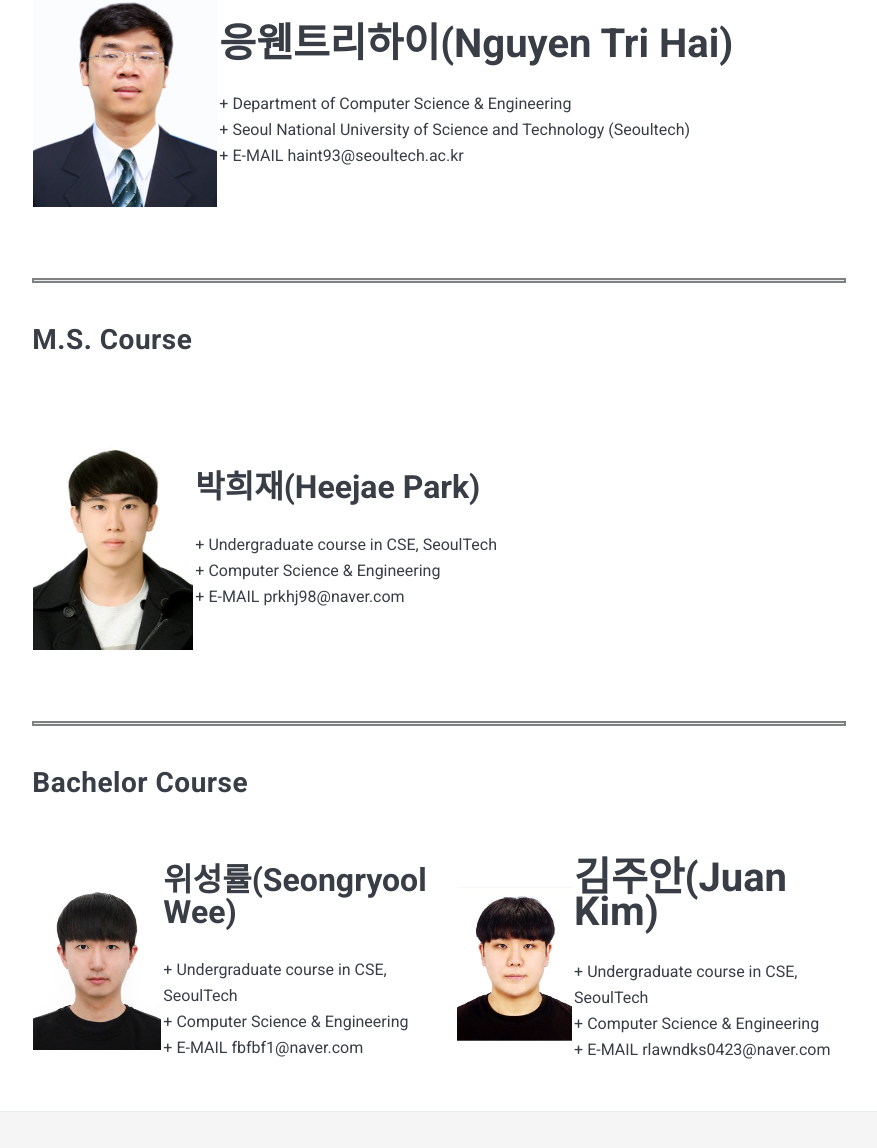
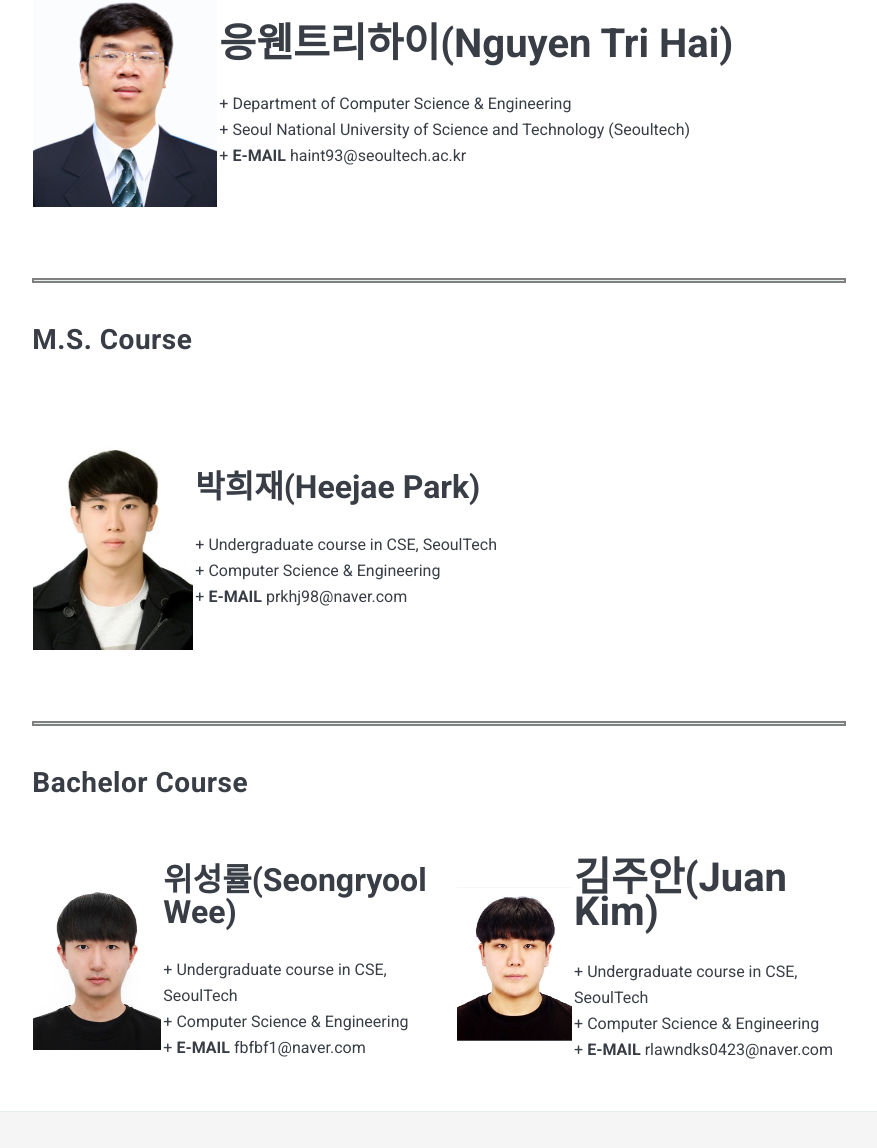
Before and after one commit to icelab-2020/HeeJaeMon123.github.io, a Jekyll site: the page built from _pages/01_members.md, in a window 1280 px wide. Shown: the part 950-2098 px from the top of the page, without its empty margins (201-1078 px from the left). Built offline with Jekyll 4.4.1, drawn with Linux system fonts in a browser that asks for light colours; nearby versions of some CDN libraries.

Commit message:
Update 01_members.md

```diff
--- a/_pages/01_members.md
+++ b/_pages/01_members.md
@@ -18,7 +18,7 @@
 
 |    |  <img width=400/>  |
 |:---|:---|
-| ![iot]({{site.baseurl}}/images/tri.png){: width="184" height="248"} | <b><span style="font-size:250%">응웬트리하이(Nguyen Tri Hai)</span></b><br><br> + Department of Computer Science & Engineering   <br> + Seoul National University of Science and Technology (Seoultech)  <br> + E-MAIL   haint93@seoultech.ac.kr |
+| ![iot]({{site.baseurl}}/images/tri.png){: width="184" height="248"} | <b><span style="font-size:250%">응웬트리하이(Nguyen Tri Hai)</span></b><br><br> + Department of Computer Science & Engineering   <br> + Seoul National University of Science and Technology (Seoultech)  <br> + **E-MAIL**   haint93@seoultech.ac.kr |
 
 <hr style="border:2px solid gray">
 
@@ -26,7 +26,7 @@
 
 |    |    |
 |:---|:---|
-| ![iot]({{site.baseurl}}/images/hj.jpg){: width="160"; height"195"} | <b><span style="font-size:200%">박희재(Heejae Park)</span></b><br><br> + Undergraduate course in CSE, SeoulTech   <br> + Computer Science & Engineering  <br> + E-MAIL   prkhj98@naver.com |
+| ![iot]({{site.baseurl}}/images/hj.jpg){: width="160"; height"195"} | <b><span style="font-size:200%">박희재(Heejae Park)</span></b><br><br> + Undergraduate course in CSE, SeoulTech   <br> + Computer Science & Engineering  <br> + **E-MAIL**   prkhj98@naver.com |
 
 <hr style="border:2px solid gray">
 
@@ -34,7 +34,7 @@
 
 |    |   |    |    |
 |:---|:---|:---|:---|
-| ![iot]({{site.baseurl}}/images/sw.jpg){: width="184"; height="248"} | <b><span style="font-size:200%">위성률(Seongryool Wee)</span></b><br><br> + Undergraduate course in CSE, SeoulTech   <br> + Computer Science & Engineering  <br> + E-MAIL   fbfbf1@naver.com | ![iot]({{site.baseurl}}/images/jk.jpg){: width="165" height="235"} |  <b><span style="font-size:250%">김주안(Juan Kim)</span></b><br><br> + Undergraduate course in CSE, SeoulTech   <br> + Computer Science & Engineering  <br> + E-MAIL   rlawndks0423@naver.com |
+| ![iot]({{site.baseurl}}/images/sw.jpg){: width="184"; height="248"} | <b><span style="font-size:200%">위성률(Seongryool Wee)</span></b><br><br> + Undergraduate course in CSE, SeoulTech   <br> + Computer Science & Engineering  <br> + **E-MAIL**   fbfbf1@naver.com | ![iot]({{site.baseurl}}/images/jk.jpg){: width="165" height="235"} |  <b><span style="font-size:250%">김주안(Juan Kim)</span></b><br><br> + Undergraduate course in CSE, SeoulTech   <br> + Computer Science & Engineering  <br> + **E-MAIL**   rlawndks0423@naver.com |
 
 
 
```
